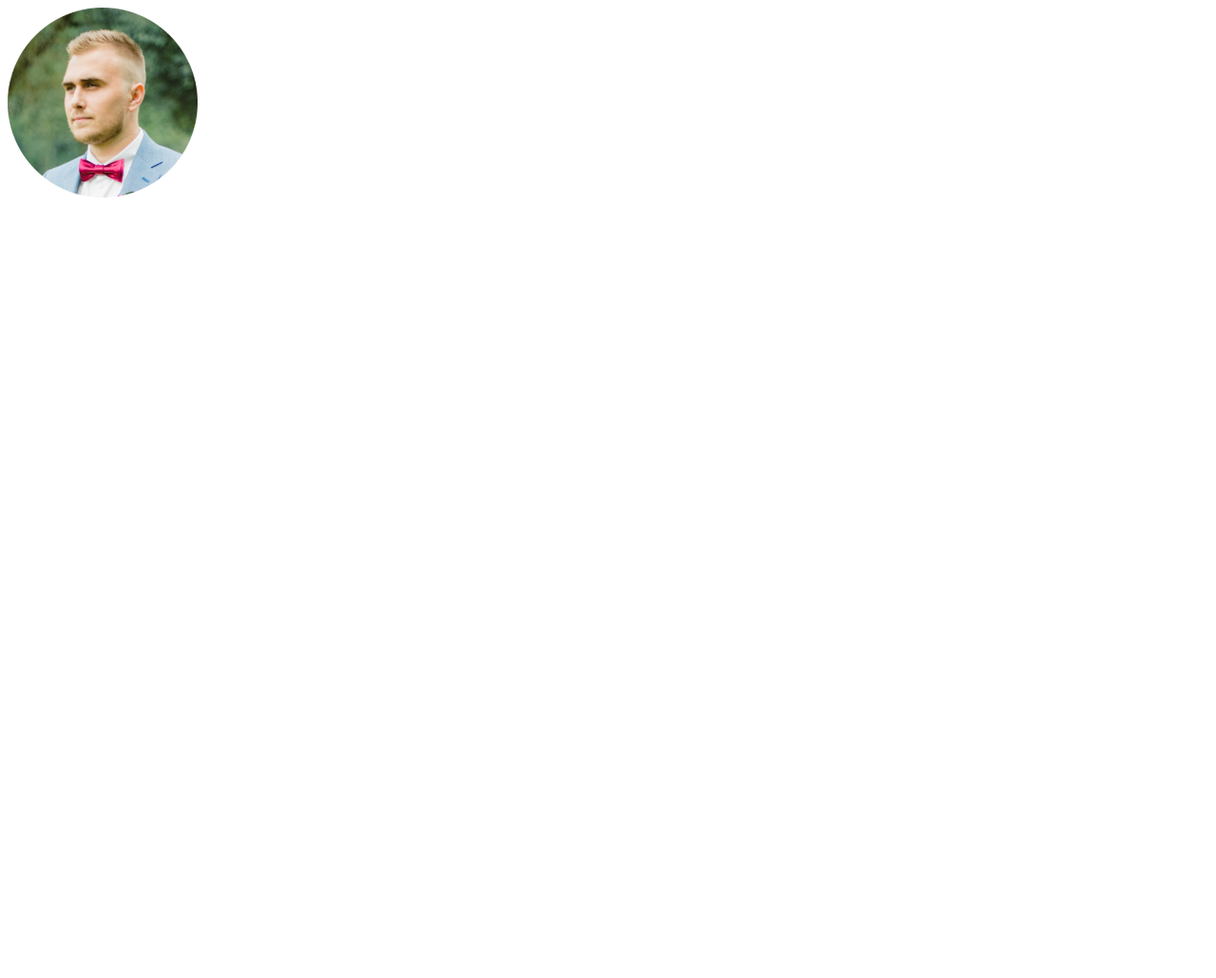
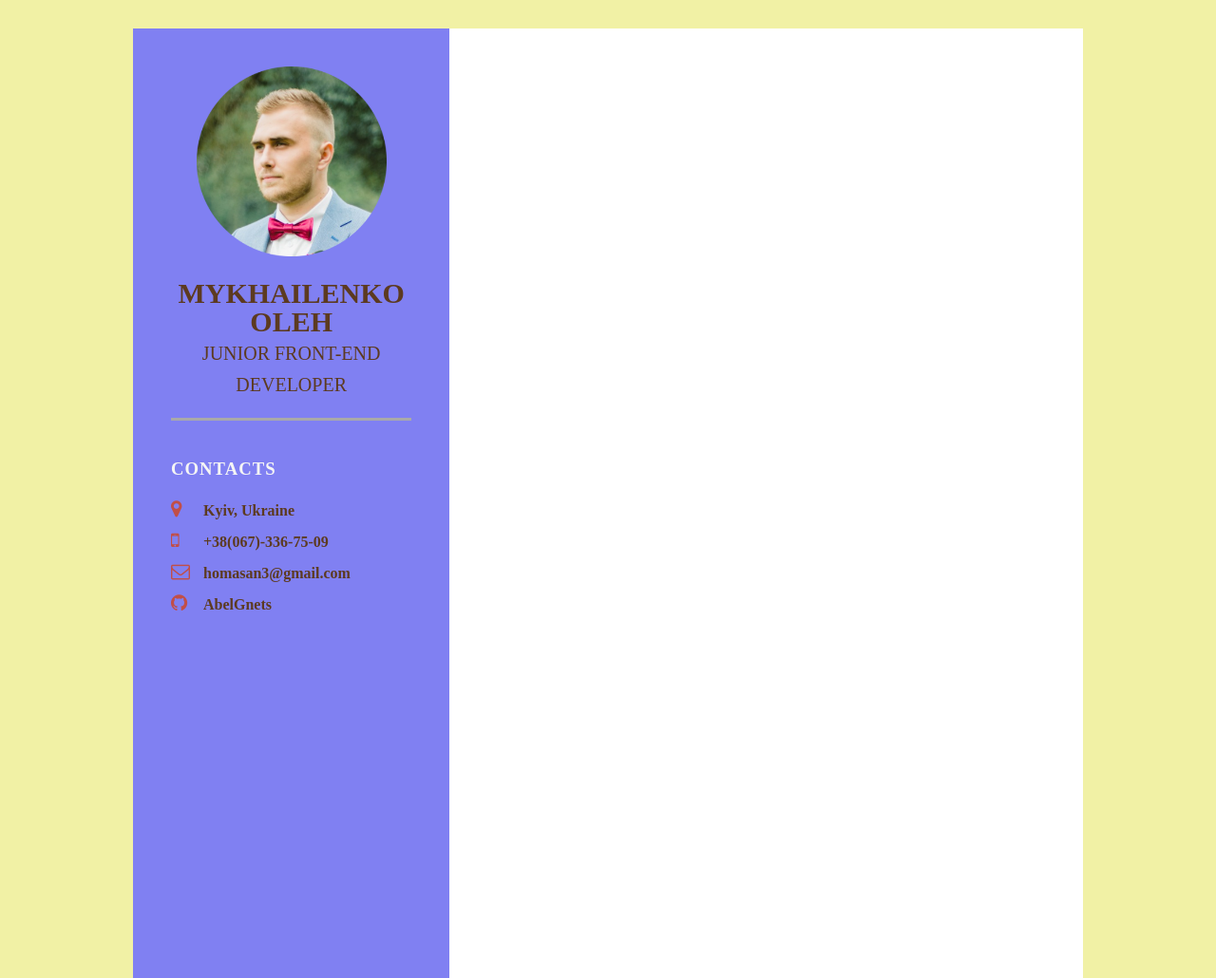
Before and after one commit to AbelGnets/rsschool-cv, a plain HTML site: page index.html in a window 1280 px wide. Shown: the whole page at 95% size. Before the commit the page ends 800 px from the top, so only its background shows below. Drawn offline with Linux system fonts and the light colour scheme.

Commit message:
refactor: change index and style

```diff
--- a/index.html
+++ b/index.html
@@ -4,10 +4,45 @@
 <meta charset="UTF-8">
 <meta http-equiv="X-UA-Compatible" content="IE=edge">
 <meta name="viewport" content="width=device-width, initial-scale=1.0">
+<link rel="stylesheet" href="https://cdnjs.cloudflare.com/ajax/libs/font-awesome/4.7.0/css/font-awesome.css" integrity="sha512-5A8nwdMOWrSz20fDsjczgUidUBR8liPYU+WymTZP1lmY9G6Oc7HlZv156XqnsgNUzTyMefFTcsFH/tnJE/+xBg==" crossorigin="anonymous" referrerpolicy="no-referrer" />
 <link rel="stylesheet" href="style.css">
-<title>rsscool</title>
+<title>cv</title>
 </head>
 <body>
-    <img src="assets/img/Avatar.png" alt="my photo" width="200" height="200">
+    <div class="container">
+        <div class="left-hand_side">
+            <div class="Profile_Title">
+                <div class="Avatar_flame">
+                    <img src="assets/img/Avatar.png" alt="my photo" width="200" height="200">
+                </div>
+                <h2>Mykhailenko Oleh<br><span>Junior Front-End Developer</span></h2>
+            </div>
+
+            <div class="contacntInfo">
+                <h3 class="left_title">CONTACTS</h3>
+                <ul>
+                    <li>
+                        <span class="icon"><i class="fa fa-map-marker" aria-hidden="true"></i></span>
+                        <span class="text">Kyiv, Ukraine</span>
+                    </li>
+                    <li>
+                        <span class="icon"><i class="fa fa-mobile" aria-hidden="true"></i></span>
+                        <span class="text">+38(067)-336-75-09</span>
+                    </li>
+                    <li>
+                        <span class="icon"><i class="fa fa-envelope-o" aria-hidden="true"></i></span>
+                        <span class="text">homasan3@gmail.com</span>
+                    </li>
+                    <li>
+                        <span class="icon"><i class="fa fa-github" aria-hidden="true"></i></span>
+                        <span class="text">AbelGnets</span>
+                    </li>
+                </ul>
+            </div>
+
+        </div>
+
+        <div class="right-hand_side"></div>
+    </div>
 </body>
 </html>
--- a/style.css
+++ b/style.css
@@ -0,0 +1,96 @@
+* {
+    margin: 0;
+    padding: 0;
+    box-sizing: border-box;
+    font-family: 'Times New Roman', Times, serif;
+}
+
+body {
+    background: rgb(241, 241, 165);
+    display: flex;
+    justify-content: center;
+    align-items: center;
+    min-height: 750px;
+}
+
+.container {
+    position: relative;
+    width: 100%;
+    max-width: 1000px;
+    min-height: 1000px;
+    background-color: white;
+    display: grid;
+    margin: 30px;
+    grid-template-columns: 1fr 2fr ;
+}
+
+.container .left-hand_side {
+    position: relative;
+    background-color: rgb(128, 128, 242);
+    padding: 40px;
+}
+
+.Profile_Title {
+    position: relative;
+    display: flex;
+    flex-direction: column;
+    align-items: center;
+    padding-bottom: 20px;
+    border-bottom: 3px solid darkgray;
+}
+
+.Profile_Title h2 {
+    color: rgb(92, 58, 32);
+    font-size: 30px;
+    margin-top: 20px;
+    text-transform: uppercase;
+    text-align: center;
+    font-weight: 600;
+    line-height: 30px;
+}
+
+.Profile_Title h2 span {
+    font-size: 20px;
+    font-weight: 300;
+}
+
+.contacntInfo {
+    padding-top: 40px;
+}
+
+.left_title {
+    color: whitesmoke;
+    text-transform: uppercase;
+    font-weight: 600;
+    letter-spacing: 1px;
+    margin-bottom: 20px;
+}
+
+.contacntInfo ul {
+    position: relative;
+}
+
+.contacntInfo ul li {
+    position: relative;
+    list-style: none;
+    margin: 10px 0;
+    cursor: pointer;
+}
+
+.contacntInfo ul li .icon {
+    display: inline-block;
+    width: 30px ;
+    font-size: 20px;
+    color: rgb(193, 78, 72);
+}
+
+.contacntInfo ul li span {
+    color: rgb(92, 58, 32);
+    font-weight: 600;
+}
+
+.container .right-hand_side {
+    position: relative;
+    background-color: white;
+    padding: 40px;
+}
```
